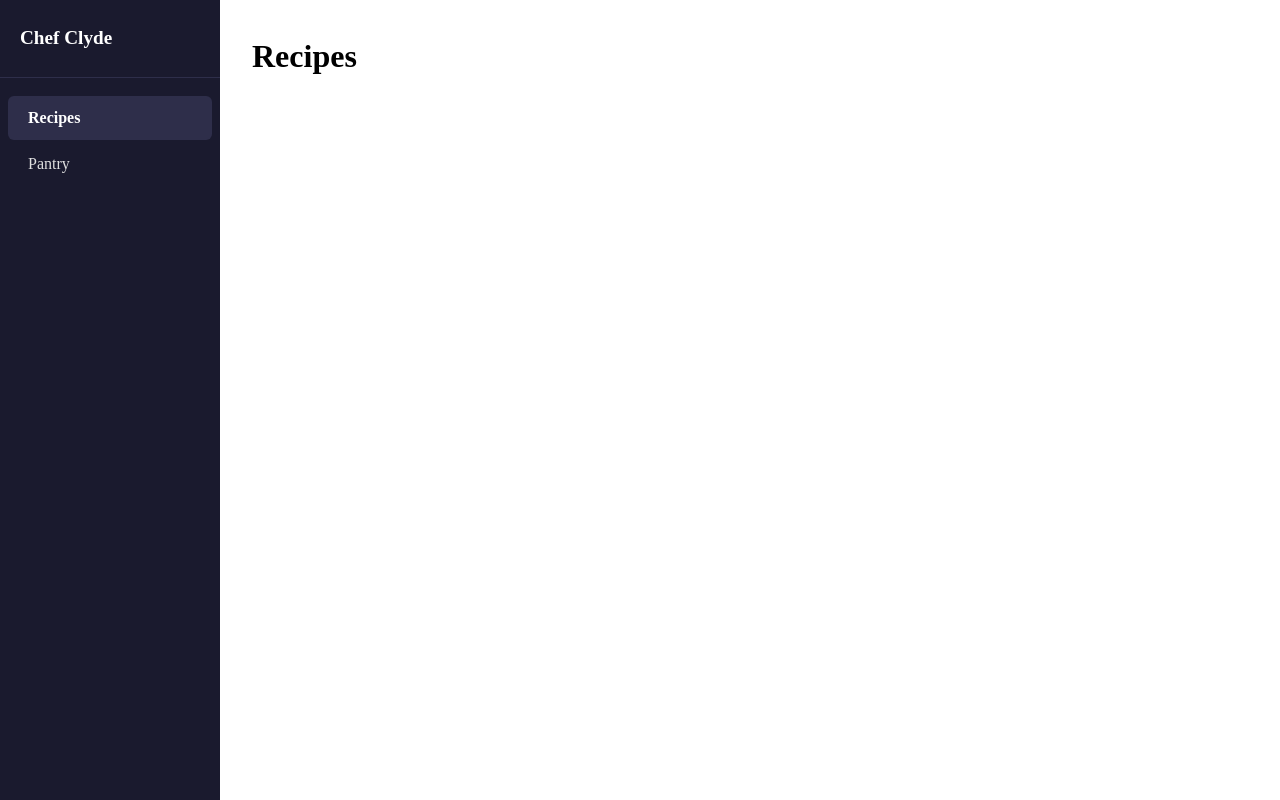
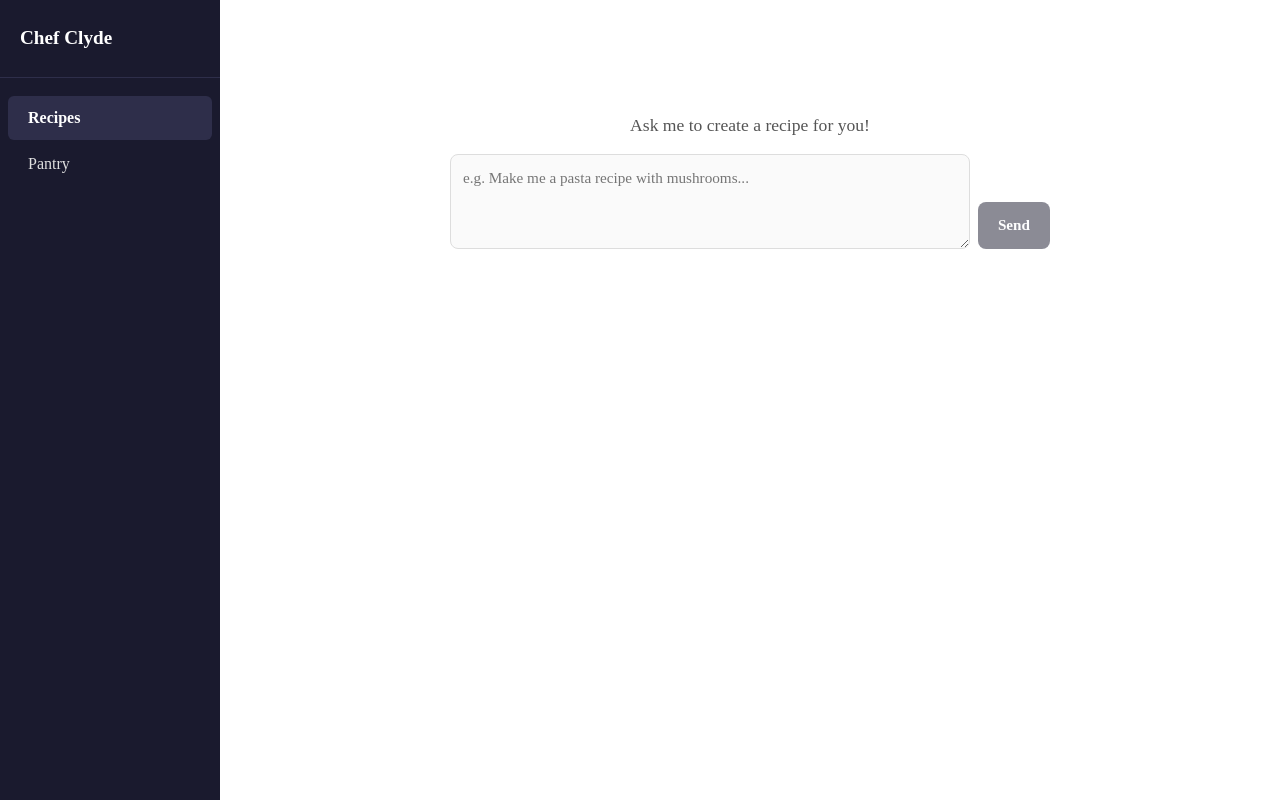
Before and after one commit to joshclyde/chef-clyde, a React (Vite) app in the folder web/: page / in a window 1280 px wide. Built offline with nearby package versions, Linux system fonts and the light colour scheme.

Commit message:
dummy recipes chat for front end

```diff
--- a/web/src/App.css
+++ b/web/src/App.css
@@ -51,3 +51,120 @@
   padding: 32px;
   overflow-y: auto;
 }
+
+.recipes-chat {
+  display: flex;
+  flex-direction: column;
+  gap: 24px;
+}
+
+.chat-messages {
+  display: flex;
+  flex-direction: column;
+  gap: 16px;
+}
+
+.chat-message {
+  display: flex;
+}
+
+.chat-message.user {
+  justify-content: flex-end;
+}
+
+.chat-message.assistant {
+  justify-content: flex-start;
+}
+
+.chat-message-content {
+  max-width: 75%;
+  padding: 12px 16px;
+  border-radius: 12px;
+  line-height: 1.6;
+  white-space: pre-wrap;
+  font-size: 0.95rem;
+}
+
+.chat-message.user .chat-message-content {
+  background: #1a1a2e;
+  color: #fff;
+  border-bottom-right-radius: 4px;
+}
+
+.chat-message.assistant .chat-message-content {
+  background: #f0f0f4;
+  color: #1a1a2e;
+  border-bottom-left-radius: 4px;
+}
+
+.chat-loading {
+  opacity: 0.6;
+  font-style: italic;
+}
+
+.chat-input-area {
+  display: flex;
+  flex-direction: column;
+}
+
+.chat-input-area.centered {
+  align-items: center;
+  padding-top: 80px;
+}
+
+.chat-prompt-hint {
+  font-size: 1.1rem;
+  color: #555;
+  margin-bottom: 16px;
+}
+
+.chat-input-row {
+  display: flex;
+  gap: 8px;
+  width: 100%;
+  max-width: 600px;
+}
+
+.chat-input-row textarea {
+  flex: 1;
+  padding: 12px;
+  border: 1px solid #ddd;
+  border-radius: 8px;
+  resize: vertical;
+  font-size: 0.95rem;
+  font-family: inherit;
+  line-height: 1.5;
+  background: #fafafa;
+}
+
+.chat-input-row textarea:focus {
+  outline: none;
+  border-color: #1a1a2e;
+}
+
+.chat-input-row textarea:disabled {
+  opacity: 0.6;
+  cursor: not-allowed;
+}
+
+.chat-input-row button {
+  padding: 12px 20px;
+  background: #1a1a2e;
+  color: white;
+  border: none;
+  border-radius: 8px;
+  cursor: pointer;
+  font-size: 0.95rem;
+  font-weight: 600;
+  align-self: flex-end;
+  transition: opacity 0.15s;
+}
+
+.chat-input-row button:hover:not(:disabled) {
+  opacity: 0.85;
+}
+
+.chat-input-row button:disabled {
+  opacity: 0.5;
+  cursor: not-allowed;
+}
--- a/web/src/pages/Recipes.tsx
+++ b/web/src/pages/Recipes.tsx
@@ -1,3 +1,94 @@
+import { useState, useRef, useEffect } from "react";
+
+type Message = {
+  role: "user" | "assistant";
+  content: string;
+};
+
+const MOCK_RESPONSE =
+  "Here's a simple pasta recipe!\n\n**Ingredients:**\n- 200g spaghetti\n- 2 cloves garlic\n- 3 tbsp olive oil\n- Salt and pepper\n- Fresh parsley\n\n**Instructions:**\n1. Boil salted water and cook spaghetti al dente.\n2. Sauté minced garlic in olive oil over medium heat for 1 minute.\n3. Toss drained pasta in the garlic oil.\n4. Season with salt, pepper, and chopped parsley.\n\nEnjoy!";
+
 export default function Recipes() {
-  return <h1>Recipes</h1>
+  const [messages, setMessages] = useState<Message[]>([]);
+  const [input, setInput] = useState("");
+  const [loading, setLoading] = useState(false);
+  const bottomRef = useRef<HTMLDivElement>(null);
+
+  useEffect(() => {
+    bottomRef.current?.scrollIntoView({ behavior: "smooth" });
+  }, [messages, loading]);
+
+  const submit = () => {
+    const text = input.trim();
+    if (!text || loading) return;
+
+    const newMessages: Message[] = [
+      ...messages,
+      { role: "user", content: text },
+    ];
+    setMessages(newMessages);
+    setInput("");
+    setLoading(true);
+
+    setTimeout(() => {
+      setMessages([
+        ...newMessages,
+        { role: "assistant", content: MOCK_RESPONSE },
+      ]);
+      setLoading(false);
+    }, 800);
+  };
+
+  const handleKeyDown = (e: React.KeyboardEvent<HTMLTextAreaElement>) => {
+    if (e.key === "Enter" && !e.shiftKey) {
+      e.preventDefault();
+      submit();
+    }
+  };
+
+  const hasMessages = messages.length > 0;
+
+  return (
+    <div className="recipes-chat">
+      {hasMessages && (
+        <div className="chat-messages">
+          {messages.map((msg, i) => (
+            <div key={i} className={`chat-message ${msg.role}`}>
+              <div className="chat-message-content">{msg.content}</div>
+            </div>
+          ))}
+          {loading && (
+            <div className="chat-message assistant">
+              <div className="chat-message-content chat-loading">
+                Thinking...
+              </div>
+            </div>
+          )}
+          <div ref={bottomRef} />
+        </div>
+      )}
+      <div className={`chat-input-area${!hasMessages ? " centered" : ""}`}>
+        {!hasMessages && (
+          <p className="chat-prompt-hint">Ask me to create a recipe for you!</p>
+        )}
+        <div className="chat-input-row">
+          <textarea
+            value={input}
+            onChange={(e) => setInput(e.target.value)}
+            onKeyDown={handleKeyDown}
+            placeholder={
+              hasMessages
+                ? "Continue the conversation..."
+                : "e.g. Make me a pasta recipe with mushrooms..."
+            }
+            disabled={loading}
+            rows={3}
+          />
+          <button onClick={submit} disabled={loading || !input.trim()}>
+            Send
+          </button>
+        </div>
+      </div>
+    </div>
+  );
 }
```
